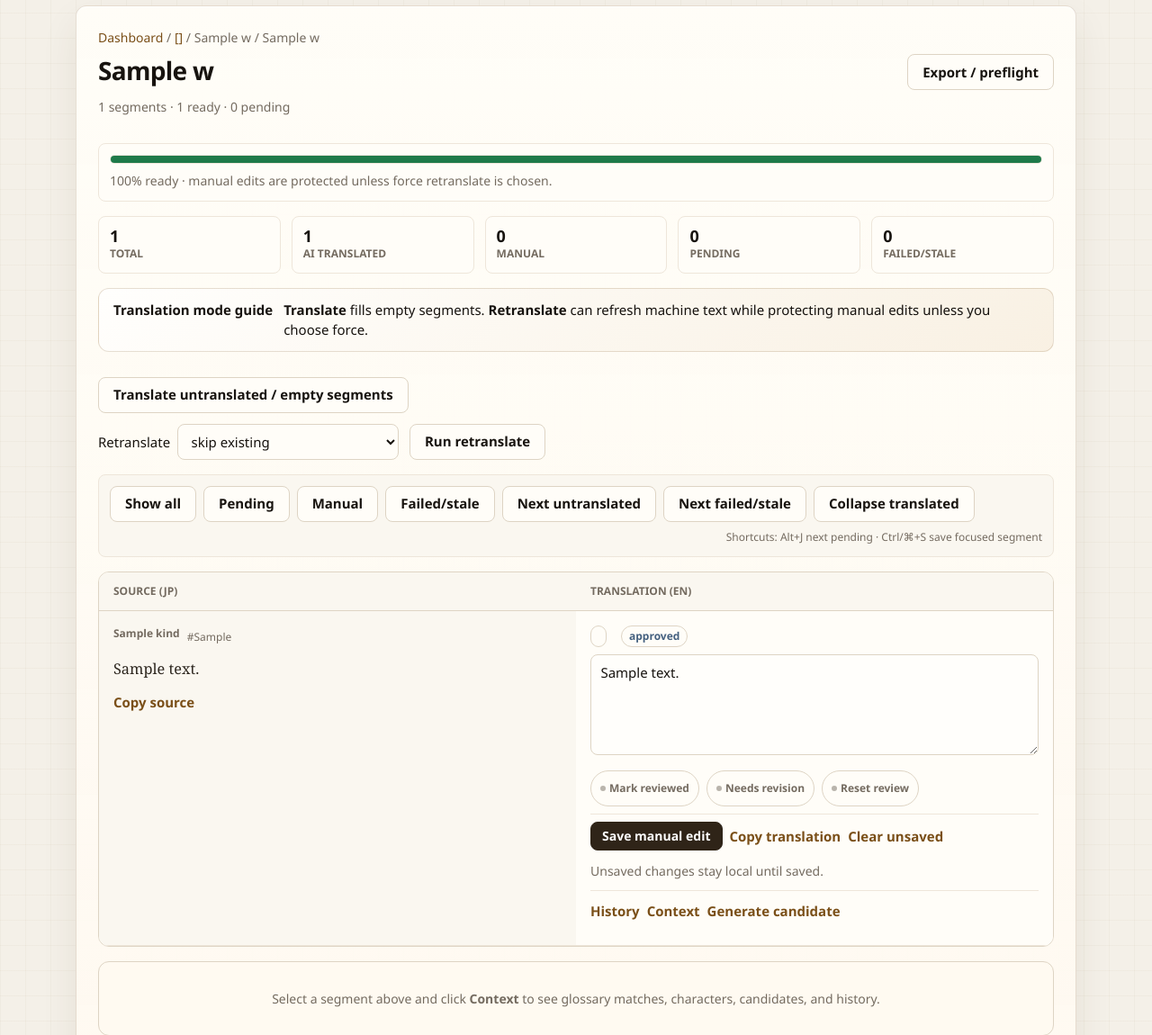
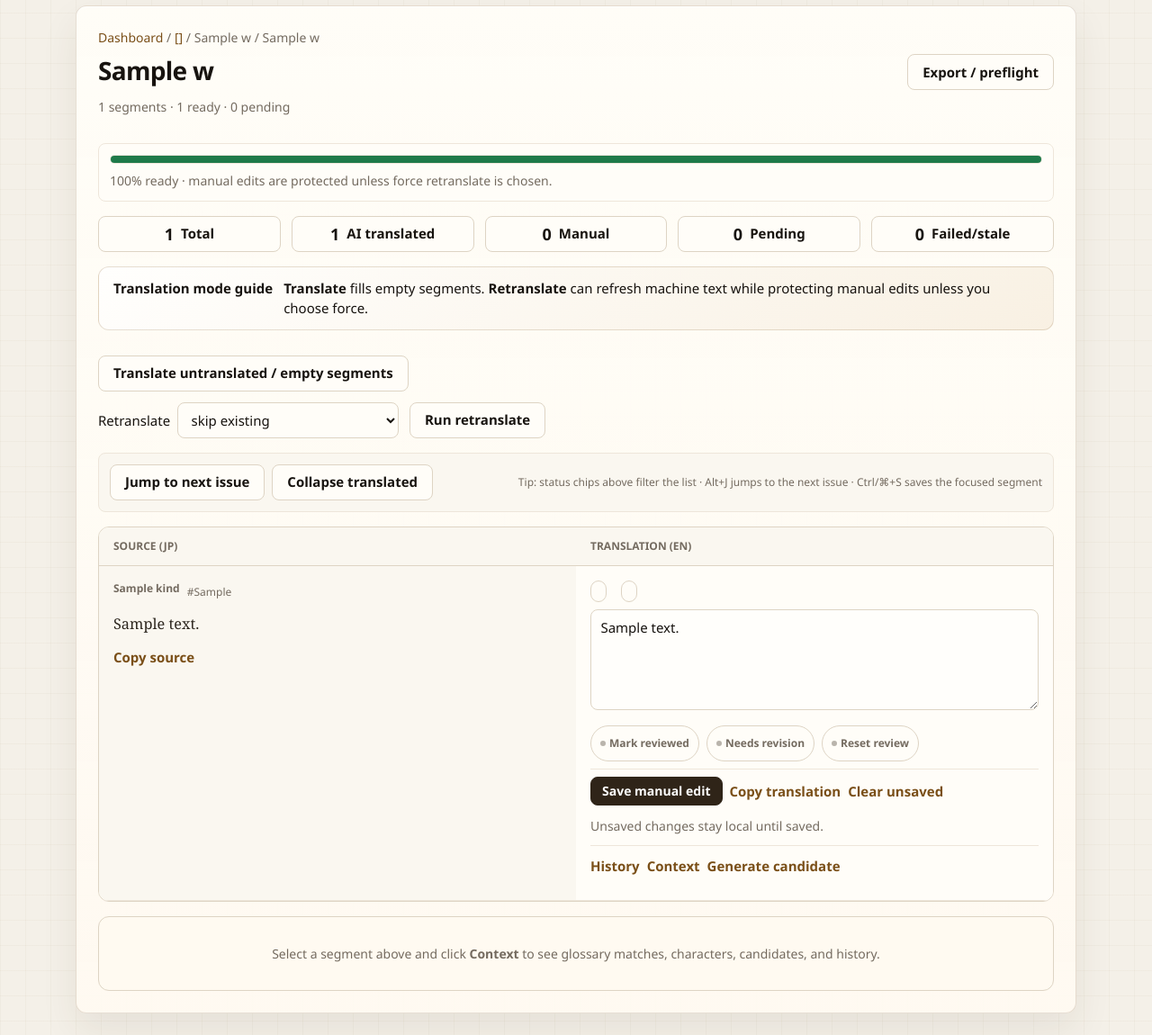
Before and after one commit to Trancend1/weaver, a Python web app: template src/weaver/api/templates/workspace.html in a window 1280 px wide. Shown: the part 826-1976 px from the top of the page at 90% size. Run offline with Jinja, Linux system fonts and the light colour scheme; the template is opened without the code that fills it: most values are stand-ins (such as "Sample title", 1, 10 or a date in 2020).

Commit message:
fix(workspace): legible optimistic review status + simplified filter toolbar
Review pills update the badge optimistically in JS and POST with hx-swap="none"; the old
statusline outerHTML swap failed to paint live in-browser (badge vanished until reload).

- Centralize review status labels/colours in api/status_labels.py (review_status_label /
  badge_class_for_review); apply across workspace, review queue, and content explorer so
  the review axis reads consistently (closes the QF-13 review-label gap).
- Fix the review-queue Approve/Needs-revision buttons that replaced the whole <tr> with a
  <div> (row-destroying) — now target a #qrev-{id} cell via hx-select.
- Turn the workspace status count chips into clickable filters (7 toolbar buttons -> 2),
  add "Jump to next issue", and make Collapse toggle its own label + aria-pressed.
- Update UI tests for the new scheme.

```diff
--- a/src/weaver/api/templates/partials/_segment.html
+++ b/src/weaver/api/templates/partials/_segment.html
@@ -16,29 +16,40 @@
         {% set _badge = badge_class_for_translation(seg.status) %}
         <span class="badge c-badge seg-status seg-status--{{ seg.status }} {{ _badge }}">{{ translation_status_label(seg.status) }}</span>
         <span class="seg-protection">{% if seg.status == "manual" %}Manual source of truth; protected from normal retranslate{% elif seg.status == "translated" %}Provider translation{% elif seg.status == "pending" %}Needs translation{% elif seg.status in ("failed", "stale") %}Needs attention{% else %}{{ translation_status_label(seg.status) }}{% endif %}</span>
-        <span class="badge c-badge seg-review-status seg-review-status--{{ seg.review_status|default('not_reviewed') }}">{{ seg.review_status|default('not_reviewed') }}</span>
+        {% set _review = seg.review_status|default('not_reviewed') %}
+        <span class="badge c-badge seg-review-status seg-review-status--{{ _review }} {{ badge_class_for_review(_review) }}">{{ review_status_label(_review) }}</span>
       </div>
       <label class="sr-only" for="{{ input_id }}">English translation for segment {{ seg.id }}</label>
       <textarea id="{{ input_id }}" name="translated_text" rows="3" class="seg-input" aria-describedby="seg-{{ seg.id }}-state">{{ seg.translated_text or "" }}</textarea>
 
       {# ── Row 1: Review controls ──────────────────────────── #}
       <div class="seg-row seg-row--review" aria-label="Review controls">
-        <div class="seg-review-pills">
-          <button type="button" class="review-pill review-pill--approved"
+        {# Review pills update the badge optimistically in JS (instant feedback) and
+           POST in the background with hx-swap="none" — no fragile fragment swap. The
+           data-* attrs carry the server-rendered label/colour so JS needs no enum logic.
+           A failed POST is surfaced by the htmx:afterRequest handler in workspace.html. #}
+        <div class="seg-review-pills" role="group" aria-label="Set review status">
+          <button type="button" class="review-pill review-pill--approved{% if _review == 'approved' %} is-active{% endif %}"
+                  aria-pressed="{{ 'true' if _review == 'approved' else 'false' }}"
+                  data-review-status="approved" data-review-label="{{ review_status_label('approved') }}" data-review-badge="{{ badge_class_for_review('approved') }}"
                   hx-post="/ui/projects/{{ name }}/segments/{{ seg.id }}/review?review_status=approved"
-                  hx-target="#seg-statusline-{{ seg.id }}" hx-swap="outerHTML"
+                  hx-swap="none"
                   title="Mark reviewed">
             <span class="review-dot"></span> Mark reviewed
           </button>
-          <button type="button" class="review-pill review-pill--revision"
+          <button type="button" class="review-pill review-pill--revision{% if _review == 'needs_revision' %} is-active{% endif %}"
+                  aria-pressed="{{ 'true' if _review == 'needs_revision' else 'false' }}"
+                  data-review-status="needs_revision" data-review-label="{{ review_status_label('needs_revision') }}" data-review-badge="{{ badge_class_for_review('needs_revision') }}"
                   hx-post="/ui/projects/{{ name }}/segments/{{ seg.id }}/review?review_status=needs_revision"
-                  hx-target="#seg-statusline-{{ seg.id }}" hx-swap="outerHTML"
+                  hx-swap="none"
                   title="Needs revision">
             <span class="review-dot"></span> Needs revision
           </button>
-          <button type="button" class="review-pill review-pill--reset"
+          <button type="button" class="review-pill review-pill--reset{% if _review == 'not_reviewed' %} is-active{% endif %}"
+                  aria-pressed="{{ 'true' if _review == 'not_reviewed' else 'false' }}"
+                  data-review-status="not_reviewed" data-review-label="{{ review_status_label('not_reviewed') }}" data-review-badge="{{ badge_class_for_review('not_reviewed') }}"
                   hx-post="/ui/projects/{{ name }}/segments/{{ seg.id }}/review?review_status=not_reviewed"
-                  hx-target="#seg-statusline-{{ seg.id }}" hx-swap="outerHTML"
+                  hx-swap="none"
                   title="Reset review">
             <span class="review-dot"></span> Reset review
           </button>
--- a/src/weaver/api/templates/partials/_segment_list.html
+++ b/src/weaver/api/templates/partials/_segment_list.html
@@ -77,8 +77,8 @@
             <tr class="segment-row segment-row--{{ seg.status }}">
               <td class="num">{{ seg.block_order }}</td>
               <td class="meta">{{ seg.kind }}</td>
-              <td><span class="badge seg-status seg-status--{{ seg.status }}">{{ seg.status | replace("_", " ") }}</span></td>
-              <td><span class="badge dim">{{ seg.review_status | replace("_", " ") }}</span></td>
+              <td><span class="badge seg-status seg-status--{{ seg.status }} {{ badge_class_for_translation(seg.status) }}">{{ translation_status_label(seg.status) }}</span></td>
+              <td><span class="badge seg-review-status seg-review-status--{{ seg.review_status }} {{ badge_class_for_review(seg.review_status) }}">{{ review_status_label(seg.review_status) }}</span></td>
               <td class="segment-row__actions">
                 <a href="/ui/projects/{{ project_name }}/chapters/{{ seg.chapter_id }}#seg-{{ seg.id }}">Open in editor</a>
                 <a class="meta" href="/ui/projects/{{ project_name }}/chapters/{{ seg.chapter_id }}/preview">Preview</a>
--- a/src/weaver/api/templates/partials/_segment_statusline.html
+++ b/src/weaver/api/templates/partials/_segment_statusline.html
@@ -2,5 +2,5 @@
   {% set _badge = badge_class_for_translation(status) %}
   <span class="badge c-badge seg-status seg-status--{{ status }} {{ _badge }}">{{ translation_status_label(status) }}</span>
   <span class="seg-protection">{% if status == "manual" %}Manual source of truth; protected from normal retranslate{% elif status == "translated" %}Provider translation{% elif status == "pending" %}Needs translation{% elif status in ("failed", "stale") %}Needs attention{% else %}{{ translation_status_label(status) }}{% endif %}</span>
-  <span class="badge c-badge seg-review-status seg-review-status--{{ review_status }}">{{ review_status }}</span>
+  <span class="badge c-badge seg-review-status seg-review-status--{{ review_status }} {{ badge_class_for_review(review_status) }}">{{ review_status_label(review_status) }}</span>
 </div>
--- a/src/weaver/api/templates/workspace.html
+++ b/src/weaver/api/templates/workspace.html
@@ -24,12 +24,12 @@
     <p>{{ '%.0f'|format(progress_pct) }}% ready · manual edits are protected unless force retranslate is chosen.</p>
   </div>
 
-  <div class="workspace-summary" aria-label="Workspace status summary">
-    <span><b>{{ ws.segment_count }}</b>Total</span>
-    <span><b>{{ ws.translated_count }}</b>AI translated</span>
-    <span><b>{{ counts.manual }}</b>Manual</span>
-    <span><b>{{ counts.pending }}</b>Pending</span>
-    <span><b>{{ counts.failed + counts.stale }}</b>Failed/stale</span>
+  <div class="workspace-summary" role="group" aria-label="Filter segments by status">
+    <button type="button" class="ws-stat is-active" data-ws-filter="all" aria-pressed="true"><b>{{ ws.segment_count }}</b>Total</button>
+    <button type="button" class="ws-stat" data-ws-filter="translated" aria-pressed="false"><b>{{ ws.translated_count }}</b>AI translated</button>
+    <button type="button" class="ws-stat" data-ws-filter="manual" aria-pressed="false"><b>{{ counts.manual }}</b>Manual</button>
+    <button type="button" class="ws-stat" data-ws-filter="pending" aria-pressed="false"><b>{{ counts.pending }}</b>Pending</button>
+    <button type="button" class="ws-stat" data-ws-filter="failed,stale" aria-pressed="false"><b>{{ counts.failed + counts.stale }}</b>Failed/stale</button>
   </div>
 
   <div class="workspace-actions">
@@ -58,14 +58,9 @@
     </div>
   </div>
   <div class="workspace-tools" aria-label="Workspace utilities">
-    <button type="button" data-ws-filter="all">Show all</button>
-    <button type="button" data-ws-filter="pending">Pending</button>
-    <button type="button" data-ws-filter="manual">Manual</button>
-    <button type="button" data-ws-filter="failed,stale">Failed/stale</button>
-    <button type="button" data-ws-jump="pending">Next untranslated</button>
-    <button type="button" data-ws-jump="failed,stale">Next failed/stale</button>
-    <button type="button" data-ws-collapse="translated">Collapse translated</button>
-    <span class="shortcut-hint">Shortcuts: Alt+J next pending · Ctrl/⌘+S save focused segment</span>
+    <button type="button" data-ws-jump="pending,failed,stale">Jump to next issue</button>
+    <button type="button" data-ws-collapse="translated" aria-pressed="false">Collapse translated</button>
+    <span class="shortcut-hint">Tip: status chips above filter the list · Alt+J jumps to the next issue · Ctrl/⌘+S saves the focused segment</span>
   </div>
   {% set name = ws.project_name %}
   {% set chapter_id = ws.chapter_id %}
@@ -115,6 +110,31 @@
       const show = value === "all" || wanted.includes(seg.dataset.status);
       seg.classList.toggle("is-filter-hidden", !show);
     });
+    document.querySelectorAll("[data-ws-filter]").forEach(function (btn) {
+      const active = btn.dataset.wsFilter === value;
+      btn.classList.toggle("is-active", active);
+      btn.setAttribute("aria-pressed", active ? "true" : "false");
+    });
+  }
+  // Review pills: update the badge + active pill immediately on click (no fragment
+  // swap, no page reload). The POST runs in the background (hx-swap="none"); a failure
+  // is surfaced by the htmx:afterRequest handler below. data-* attrs carry the
+  // server-rendered label/colour so this needs no status-enum logic.
+  function applyReview(pill) {
+    const seg = pill.closest(".ws-seg");
+    if (!seg) return;
+    const badge = seg.querySelector(".seg-review-status");
+    if (badge) {
+      const extra = pill.dataset.reviewBadge ? " " + pill.dataset.reviewBadge : "";
+      badge.className = "badge c-badge seg-review-status seg-review-status--" + pill.dataset.reviewStatus + extra;
+      badge.textContent = pill.dataset.reviewLabel;
+      badge.classList.remove("review-save-failed");
+    }
+    seg.querySelectorAll(".review-pill").forEach(function (p) {
+      const active = p === pill;
+      p.classList.toggle("is-active", active);
+      p.setAttribute("aria-pressed", active ? "true" : "false");
+    });
   }
   function jumpTo(value) {
     const wanted = statusList(value);
@@ -138,9 +158,14 @@
   document.addEventListener("click", function (e) {
     const button = e.target.closest("button");
     if (!button) return;
+    if (button.dataset.reviewStatus) applyReview(button);
     if (button.dataset.wsFilter) setFilter(button.dataset.wsFilter);
     if (button.dataset.wsJump) jumpTo(button.dataset.wsJump);
-    if (button.dataset.wsCollapse) document.body.classList.toggle("ws-collapse-translated");
+    if (button.dataset.wsCollapse) {
+      const collapsed = document.body.classList.toggle("ws-collapse-translated");
+      button.setAttribute("aria-pressed", collapsed ? "true" : "false");
+      button.textContent = collapsed ? "Expand translated" : "Collapse translated";
+    }
     if (button.dataset.copyTarget) {
       const target = document.querySelector(button.dataset.copyTarget);
       if (target && navigator.clipboard) navigator.clipboard.writeText(target.value || target.textContent || "");
@@ -154,8 +179,18 @@
     }
   });
   document.addEventListener("keydown", function (e) {
-    if (e.altKey && e.key.toLowerCase() === "j") { e.preventDefault(); jumpTo("pending"); }
+    if (e.altKey && e.key.toLowerCase() === "j") { e.preventDefault(); jumpTo("pending,failed,stale"); }
     if ((e.ctrlKey || e.metaKey) && e.key.toLowerCase() === "s") { e.preventDefault(); saveFocused(); }
+  });
+  // A review POST that fails server-side must not look successful (anti-slop gate 5):
+  // mark the optimistically-updated badge as failed so the user knows to retry.
+  document.body.addEventListener("htmx:afterRequest", function (e) {
+    const elt = e.detail && e.detail.elt;
+    const pill = elt && elt.closest ? elt.closest(".review-pill") : null;
+    if (!pill || (e.detail && e.detail.successful)) return;
+    const seg = pill.closest(".ws-seg");
+    const badge = seg && seg.querySelector(".seg-review-status");
+    if (badge) { badge.classList.add("bad", "review-save-failed"); badge.textContent = "Save failed — retry"; }
   });
   document.body.addEventListener("htmx:afterSwap", function (e) {
     const el = e.target;
--- a/src/weaver/api/templating.py
+++ b/src/weaver/api/templating.py
@@ -16,8 +16,10 @@
 
 from weaver.api.status_labels import (
     badge_class_for_job,
+    badge_class_for_review,
     badge_class_for_translation,
     job_status_label,
+    review_status_label,
     translation_status_label,
 )
 
@@ -28,8 +30,10 @@
 templates = Jinja2Templates(directory=str(TEMPLATES_DIR))
 templates.env.globals["translation_status_label"] = translation_status_label
 templates.env.globals["job_status_label"] = job_status_label
+templates.env.globals["review_status_label"] = review_status_label
 templates.env.globals["badge_class_for_translation"] = badge_class_for_translation
 templates.env.globals["badge_class_for_job"] = badge_class_for_job
+templates.env.globals["badge_class_for_review"] = badge_class_for_review
 
 
 def mount_static(app: FastAPI) -> None:
```
Also changed, not shown: src/weaver/api/status_labels.py (+25 -0 lines), src/weaver/api/templates/review_queue.html (+9 -5 lines), tests/unit/api/test_ui_review.py (+36 -0 lines), tests/unit/api/test_ui_status_taxonomy.py (+42 -0 lines), tests/unit/api/test_ui_workspace.py (+4 -1 lines).
